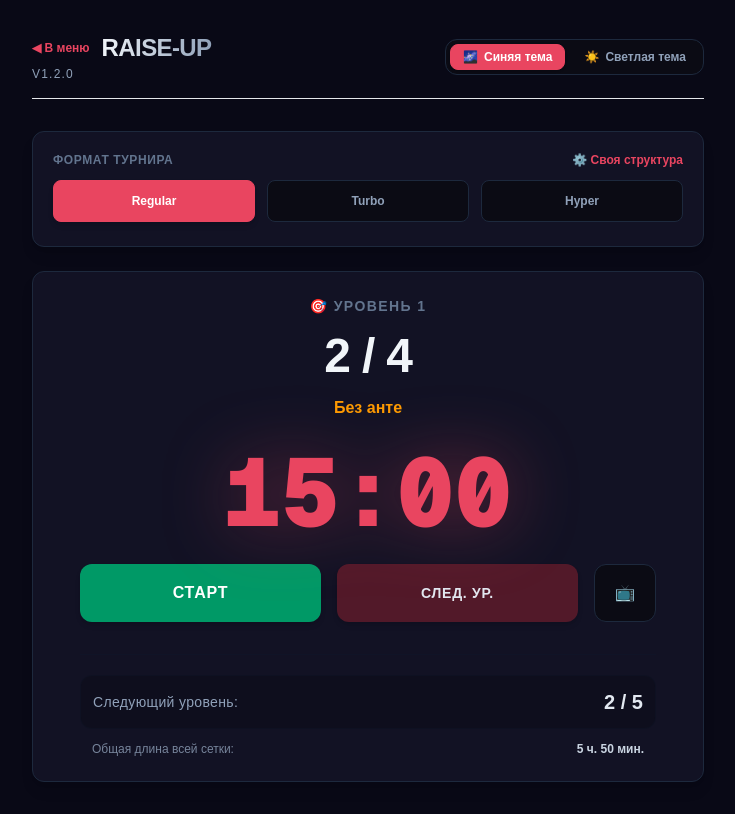
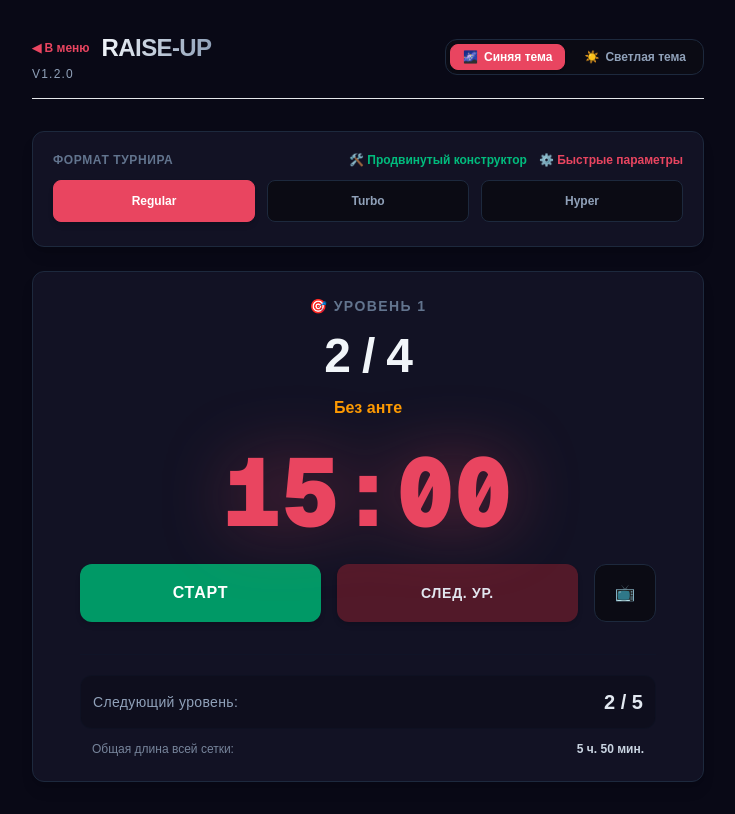
Before and after one commit to superigrooper/raise-up, a Next.js app: page /timer in a window 1280 px wide. Shown: the whole page, without its empty margins (272-1007 px from the left). Built offline with nearby package versions, Linux system fonts and the light colour scheme.

Commit message:
Add form constructor

```diff
--- a/src/components/ConfigForm.tsx
+++ b/src/components/ConfigForm.tsx
@@ -2,6 +2,7 @@
 
 import React, { useState } from "react";
 import { usePokerStore } from "@/store/usePokerStore";
+import Link from "next/link";
 
 export const ConfigForm: React.FC = () => {
   const {
@@ -20,12 +21,21 @@ export const ConfigForm: React.FC = () => {
   <h3 className="text-xs font-bold uppercase tracking-wider text-gray-400 dark:text-gray-500 navy:text-slate-500">
     Формат турнира
   </h3>
+  <div className="flex gap-3">
+    {/* Ссылка на отдельную страницу расширенного конструктора */}
+    <Link
+      href="/timer/constructor"
+      className="text-xs font-semibold text-emerald-500 hover:text-emerald-400 transition-colors cursor-pointer"
+    >
+      🛠️ Продвинутый конструктор
+    </Link>
     <button
       onClick={() => setIsCustomOpen(!isCustomOpen)}
       className="text-xs font-semibold text-[#e94560] hover:text-[#ff5270] transition-colors cursor-pointer"
     >
-          {isCustomOpen ? "⚙️ Скрыть настройки" : "⚙️ Своя структура"}
+      {isCustomOpen ? '⚙️ Скрыть настройки' : '⚙️ Быстрые параметры'}
     </button>
+  </div>
 </div>
 
       <div className="grid grid-cols-3 gap-3 mb-1">
```
Lines whose indentation alone changed are shown as unchanged.
